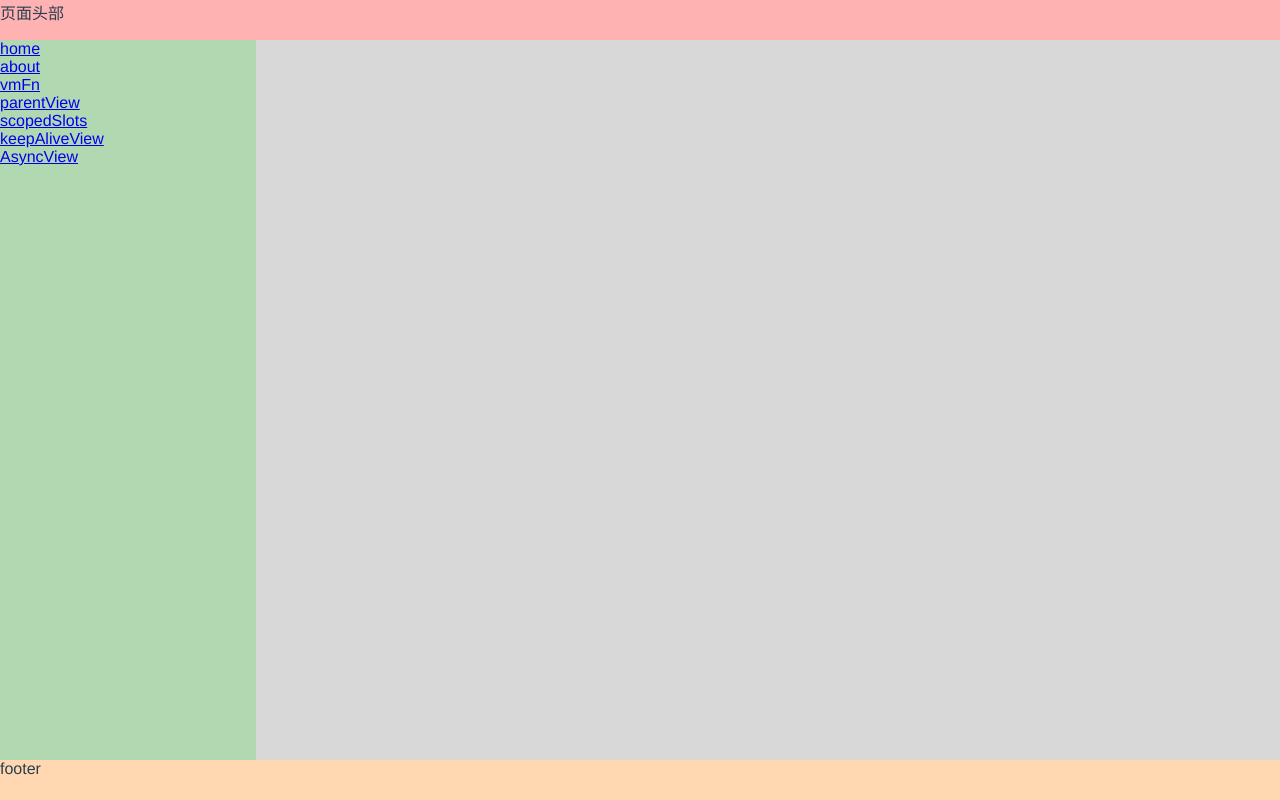
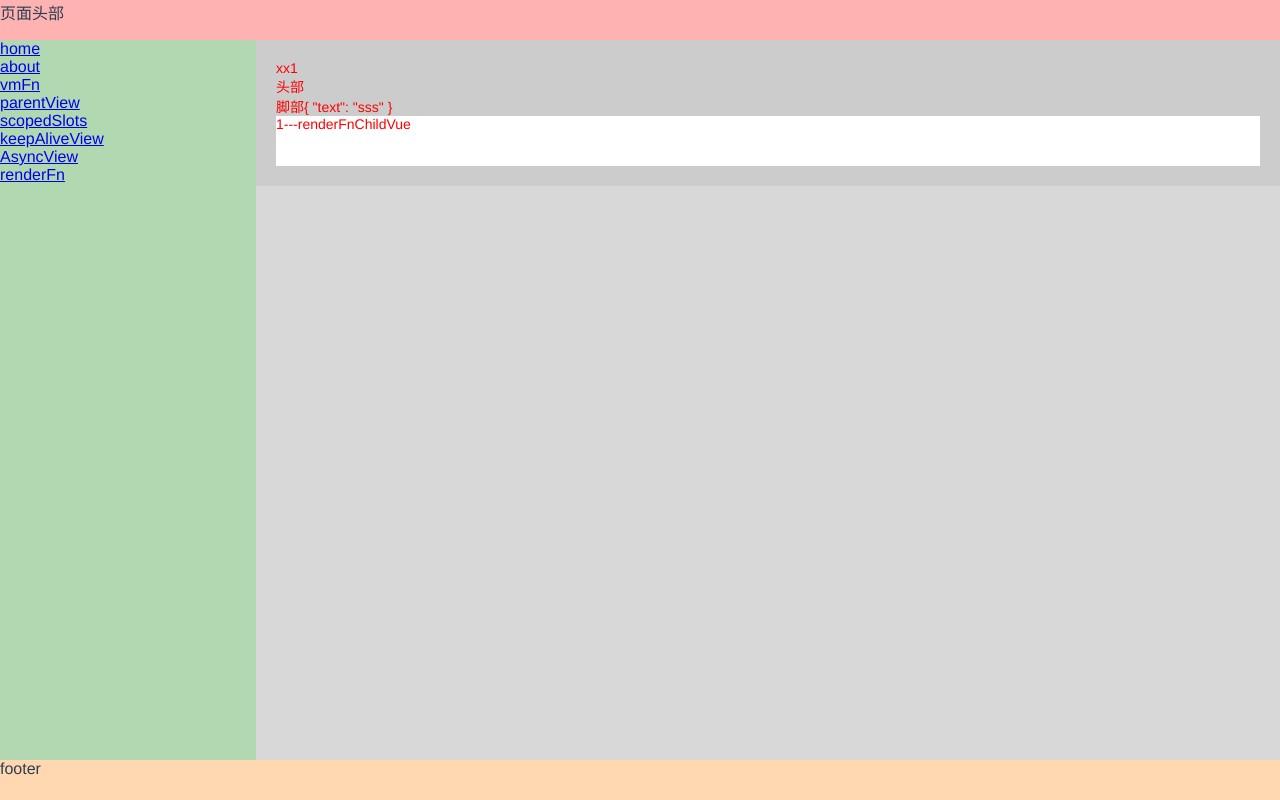
Before and after one commit to A189861A/vue2-demo, a Vue app: page /renderFn in a window 1280 px wide. Built offline with nearby package versions, Linux system fonts and the light colour scheme.

Commit message:
【web】【issue_id=xxx】渲染函数-深入理解数据对象

```diff
--- /dev/null
+++ b/src/components/renderFnChild.vue
@@ -0,0 +1,30 @@
+<template>
+  <div class="child-demo" @click="clickHandle">
+  {{childMain}}
+  </div>
+</template>
+
+<script>
+export default {
+  name: 'renderFnChildVue',
+  components: {
+
+  },
+  props: {
+    childMain: {
+      type: String,
+      default: ''
+    }
+  },
+  data () {
+    return {}
+  },
+  methods: {
+    clickHandle() {
+        this.$emit('customClick')
+    }
+  },
+  computed: { }
+}
+</script>
+<style  scoped></style>
--- a/src/router/index.js
+++ b/src/router/index.js
@@ -42,6 +42,11 @@ const routes = [
     path: '/asyncView',
     name: 'AsyncView',
     component: () => import(/* webpackChunkName: "keepAliveView" */ '../views/AsyncView.vue')
+  },
+  {
+    path: '/renderFn',
+    name: 'renderFn',
+    component: () => import(/* webpackChunkName: "renderFn" */ '../views/renderFn.vue')
   }
 ]
 
--- /dev/null
+++ b/src/views/renderFn.vue
@@ -0,0 +1,132 @@
+<template>
+  <div class="renderFn">
+    <fnCom title="xxxx" :level=1 >
+      <!-- 静态插槽 -->
+      <template v-slot:header>
+        <div >
+          头部
+        </div>
+      </template>
+      <!-- 作用域插槽 -->
+      <template v-slot:footer="childMsg">
+        <div >
+          脚部{{ childMsg }}
+        </div>
+      </template>
+    </fnCom>
+  </div>
+</template>
+<script>
+import renderFnChildVue from '@/components/renderFnChild.vue';
+
+const fnCom = {
+  props: {
+    level: {
+      type: Number,
+      required: true
+    }
+  },
+  render: function(h) {
+    let childHeader = this.$slots.header
+    return h(
+      // {String | Object | Function}
+      // 一个 HTML 标签名、组件选项对象，或者
+      // resolve 了上述任何一种的一个 async 函数。必填项。
+      'div', // div: 子组件
+      {
+      'class': {
+        default: true,
+        active: true
+      },
+      style: {
+        color: 'red',
+        fontSize: '14px',
+        padding: '20px'
+      },
+      // 普通的 HTML attribute
+      attrs: {
+        id: 'child-id'
+      },
+      domProps: {
+        // innerHTML: 'baz',
+        'data-name': 'child' //子组件的dom属性
+      },
+      ref: 'myRef',
+      key: 'myKey',
+      on: {
+        click: () => {
+          console.log('--fnCom-child-div---', this.$refs.myRef)
+        }
+      },
+    },
+    // {String | Array}
+    // 子级虚拟节点 (VNodes)，由 `createElement()` 构建而成，
+    // 也可以使用字符串来生成“文本虚拟节点”。可选。
+    [
+      h('p', {},['xx', this.level]),
+      h('div', childHeader), //静态插槽
+      h('div',[
+        // 作用域插槽
+        this.$scopedSlots.footer({
+          text: 'sss'
+        })
+      ]),
+      // renderFnChildVue  子组件
+      h(renderFnChildVue,{
+          // 仅用于组件，用于监听原生事件，而不是组件内部使用
+          // `vm.$emit` 触发的事件。
+          nativeOn: { // ******在父组件中给子组件绑定click事件******
+            click: function(){
+              alert(1)
+            }
+          },
+          on:{
+            customClick: function() { // 自定义事件
+              alert('customclick')
+            }
+          },
+          style: {
+            height: '50px',
+            background: '#fff'
+          },
+          props: {
+            'childMain': this.level + '---renderFnChildVue'//这里就是用来给子组件传值的
+          },
+          domProps: {
+            'title': this.level + ''//这个其实就是子组件的dom属性
+          }
+        },999)
+    ])
+  }
+}
+
+export default{
+  name: 'RenderFnView',
+  data(){
+    return {
+      xx:1
+    }
+  },
+  components: {fnCom},
+  mounted(){
+  },
+  methods: {
+    clickHandle(){
+      this.$toast({
+        msg: '测试弹窗',
+      })
+    }
+  }
+}
+</script>
+<style scoped>
+.about{
+  position: relative;
+}
+.default{
+  color: blue;
+}
+.active{
+  background: #ccc;
+}
+</style>
```
